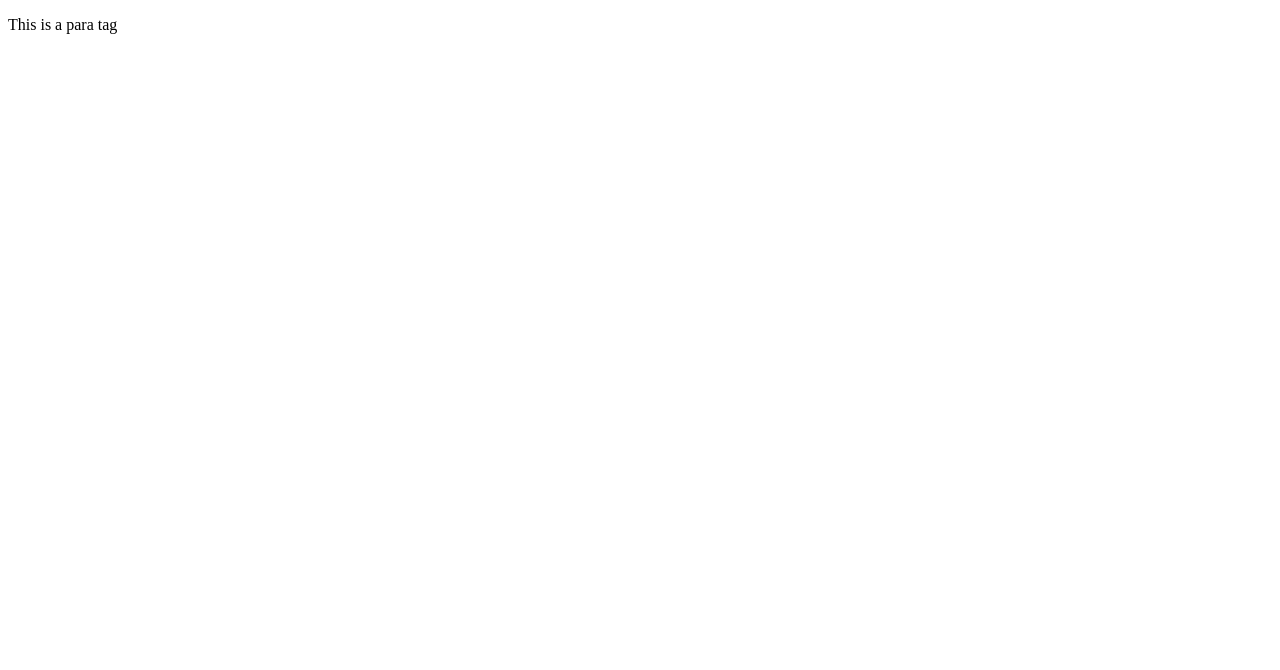
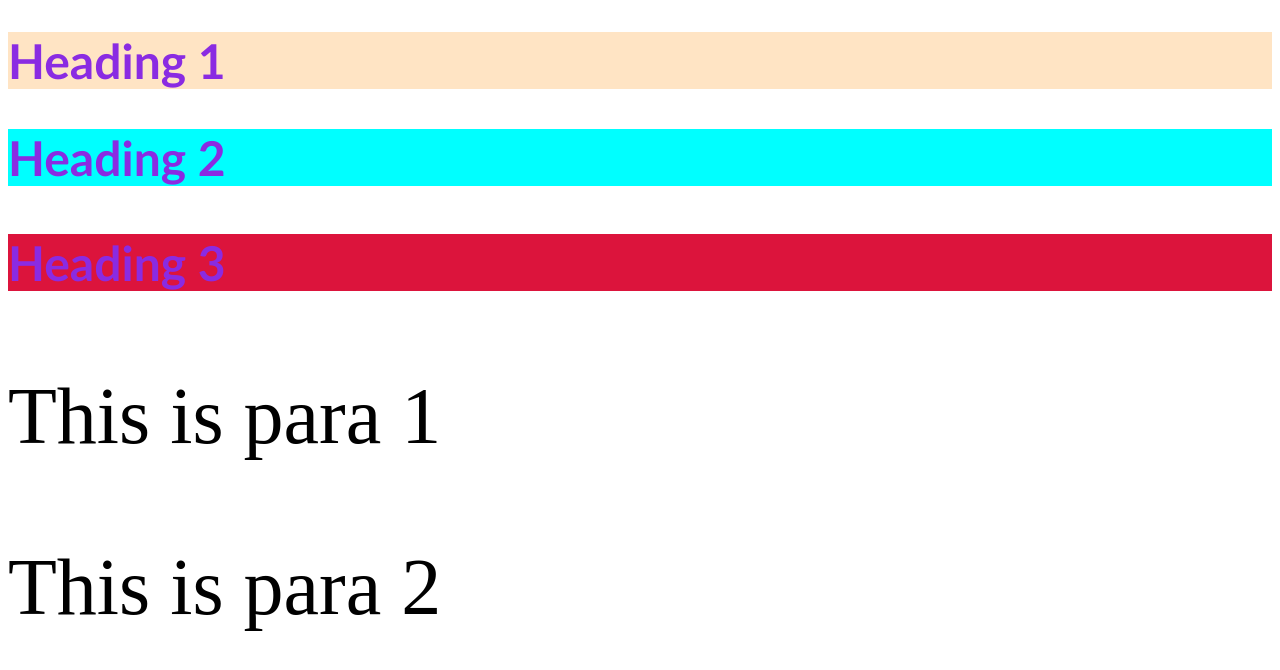
Before and after one commit to Nikhil-adobe/tempRepo, a plain HTML site: page index.html in a window 1280 px wide. Drawn offline with Linux system fonts and the light colour scheme.

Commit message:
Added new file in the repo

```diff
--- a/index.html
+++ b/index.html
@@ -4,8 +4,13 @@
     <meta charset="UTF-8">
     <meta name="viewport" content="width=device-width, initial-scale=1.0">
     <title>Document</title>
+    <link rel="stylesheet" href="styles.css">
 </head>
 <body>
-    <p>This is a para tag</p>
+    <h1 class="heading" id="h1">Heading 1</h1>
+    <h2 class="heading" id="h2">Heading 2</h2>
+    <h3 class="heading" id="h3">Heading 3</h3>
+    <p class="para" id="p1">This is para 1</p>
+    <p class="para" id="p2">This is para 2</p>
 </body>
 </html>
--- /dev/null
+++ b/styles.css
@@ -0,0 +1,18 @@
+.heading{
+    color: blueviolet;
+    font-family: 'Gill Sans', 'Gill Sans MT', Calibri, 'Trebuchet MS', sans-serif;
+    font-size: 3rem;
+}
+#h1{
+    background-color: bisque;
+}
+#h2{
+    background-color: aqua;
+}
+#h3{
+    background-color: crimson;
+}
+
+.para{
+    font-size: 5rem;
+}
```
Also changed, not shown: 1 other file.
